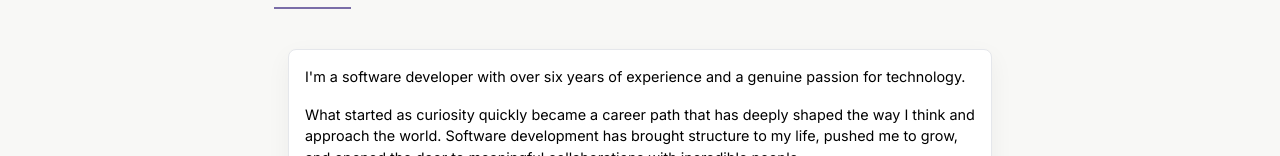
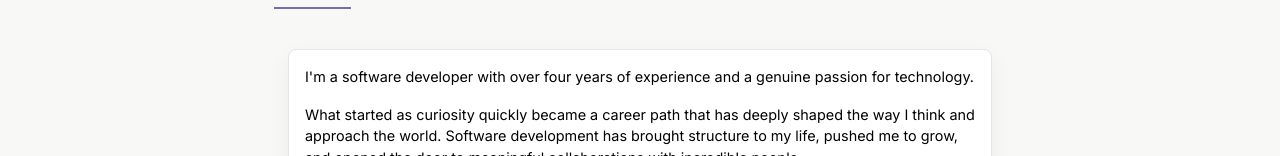
Before and after one commit to NFMdev/sembo-cv-project, a React (Vite) app: page / in a window 1280 px wide. Shown: the part 312-468 px from the top of the page. Built offline with nearby package versions, Linux system fonts and the light colour scheme.

Commit message:
Fix about text

```diff
--- a/src/components/items-tab/topics/about/about.tsx
+++ b/src/components/items-tab/topics/about/about.tsx
@@ -4,7 +4,7 @@ export function About() {
     return (
         <section className="about-container">
             <p>
-                I'm a software developer with over six years of experience and a genuine passion for technology.
+                I'm a software developer with over four years of experience and a genuine passion for technology.
             </p>
             <p>
                 What started as curiosity quickly became a career path that has deeply shaped the way I think and approach the world. Software development has brought structure to my life, pushed me to grow, and opened the door to meaningful collaborations with incredible people.
```
